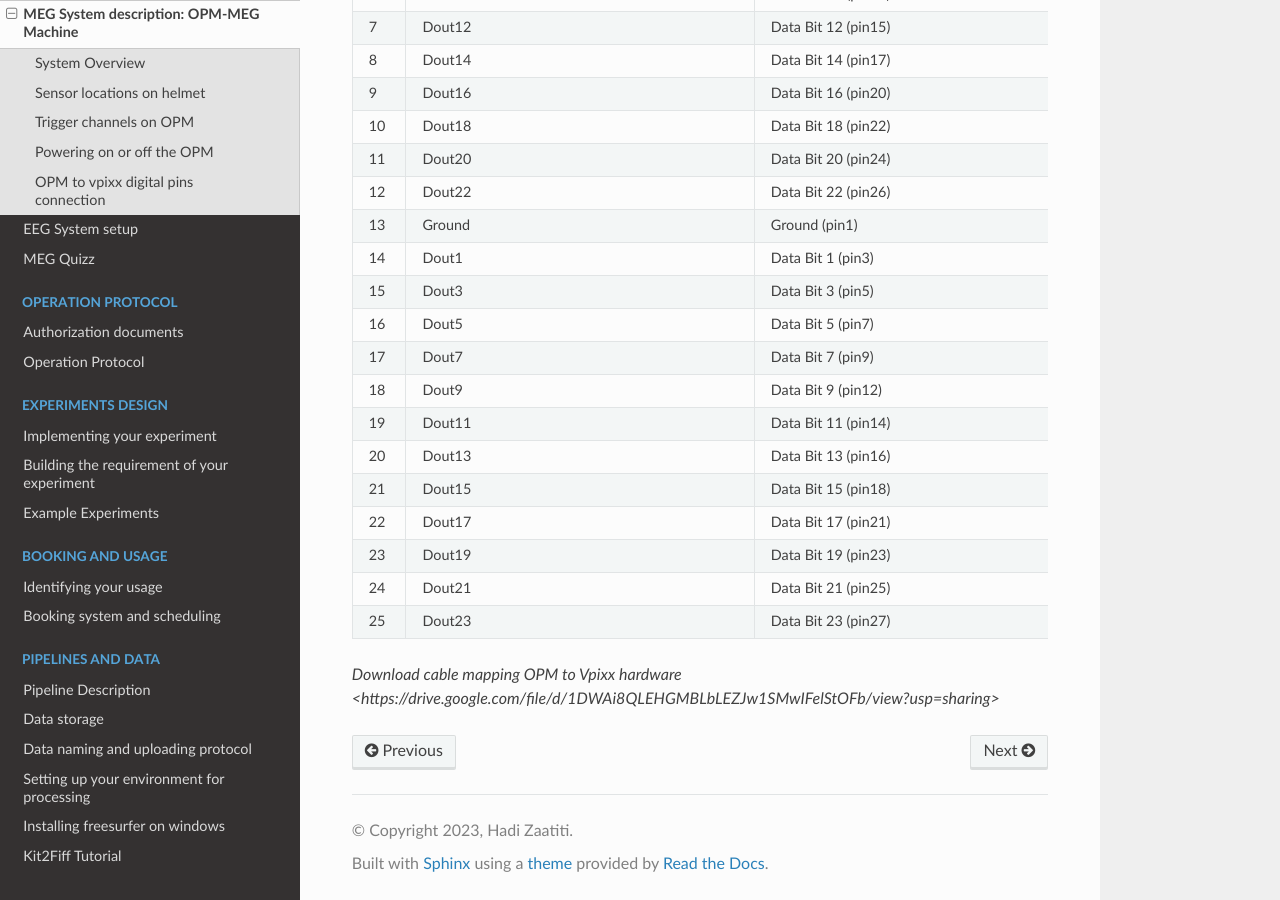
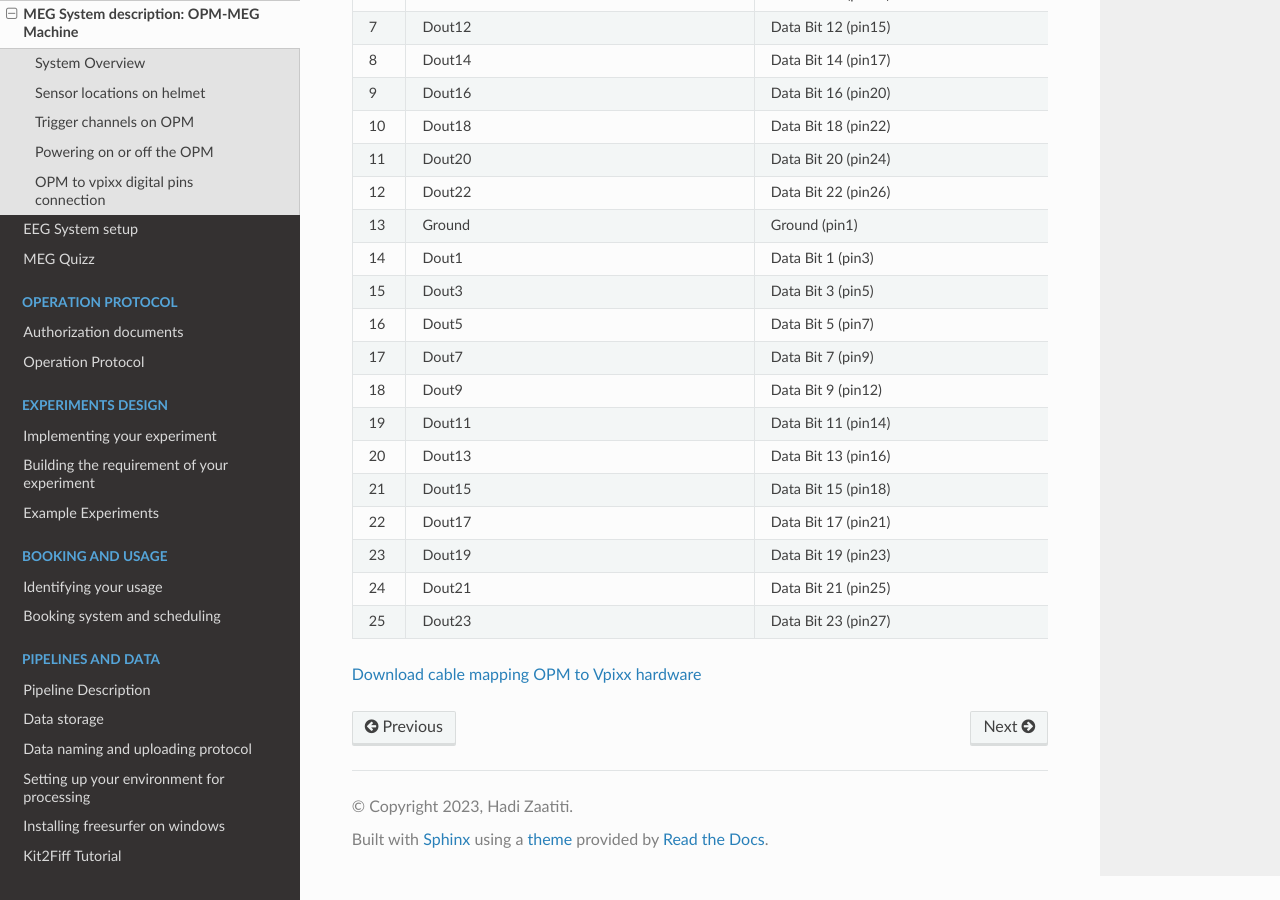
Before and after one commit to hzaatiti-NYU/meg-pipeline, a Sphinx documentation site: the page built from docs/source/1-systems/opmsystem.rst, in a window 1280 px wide and 900 px high, scrolled down 942 px. Built offline with Sphinx 7.4.7 and the Read the Docs theme 2.0.0, drawn with Linux system fonts in a browser that asks for light colours; pages that are not in the unit, such as notebooks, are missing from menus.

Commit message:
fix link

```diff
--- a/docs/source/1-systems/opmsystem.rst
+++ b/docs/source/1-systems/opmsystem.rst
@@ -124,4 +124,4 @@ cable datasheet.
 
 
 
-`Download cable mapping OPM to Vpixx hardware <https://drive.google.com/file/d/1DWAi8QLEHGMBLbLEZJw1SMwIFelStOFb/view?usp=sharing>`
+`Download cable mapping OPM to Vpixx hardware <https://drive.google.com/file/d/1DWAi8QLEHGMBLbLEZJw1SMwIFelStOFb/view?usp=sharing>`_
```
